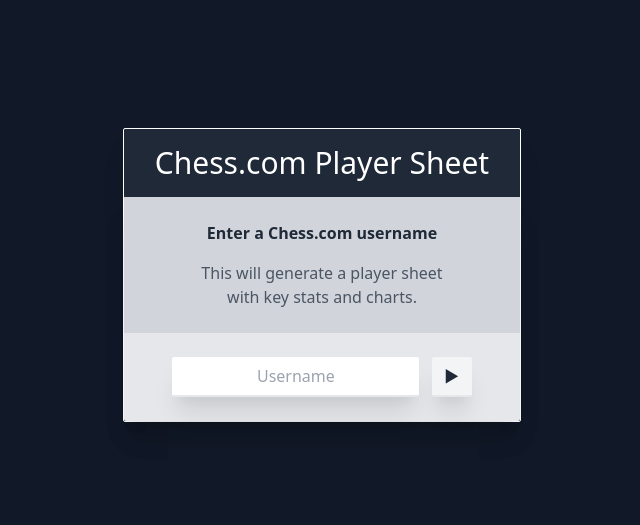
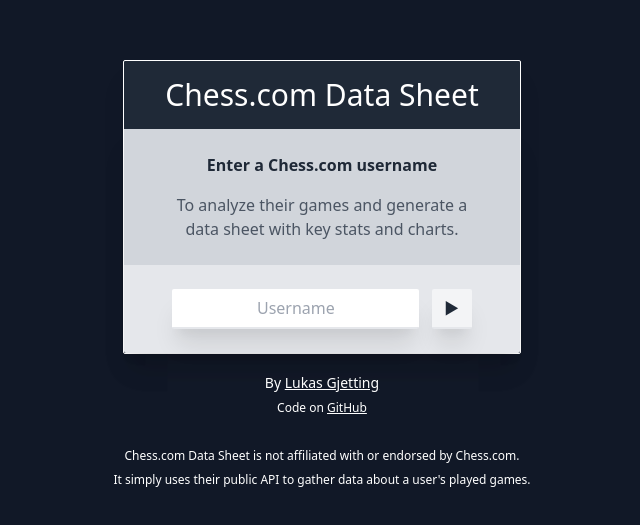
Before and after one commit to lukasgjetting/chess-com-player-sheet, a website built with Parcel: page src/index.html in a window 1280 px wide. Shown: the part 125-650 px from the top of the page, without its empty margins (318-958 px from the left). Built offline with nearby package versions, Linux system fonts and the light colour scheme.

Commit message:
Add title and footer to both pages

```diff
--- a/src/index.html
+++ b/src/index.html
@@ -13,17 +13,18 @@
 
             gtag('config', 'G-J6RW2JVLQP');
         </script>
+        <title>Chess.com Data Sheet Generator</title>
     </head>
     <body class="bg-gray-900 w-full h-full flex flex-col justify-center items-center">
         <div class="text-center border border-white pt-4 rounded-sm shadow-xl bg-gray-800">
-            <h1 class="text-white font-light text-3xl mb-4">Chess.com Player Sheet</h1>
+            <h1 class="text-white font-light text-3xl mb-4">Chess.com Data Sheet</h1>
             <div class="flex flex-col bg-gray-200 rounded-sm shadow-xl text-center">
                 <div class="px-12 py-6 bg-gray-300 flex flex-col">
                     <span class="font-bold text-gray-800 mb-4">Enter a Chess.com username</span>
                     <span class="text-gray-600 font-light">
-                        This will generate a player sheet
+                        To analyze their games and generate a
                         <br />
-                        with key stats and charts.
+                        data sheet with key stats and charts.
                     </span>
                 </div>
                 <div class="px-12 py-6">
@@ -43,6 +44,24 @@
                 </div>
             </div>
         </div>
+        <footer class="text-center font-extralight mt-4">
+            <span class="text-white text-sm">
+                By
+                <a class="underline" href="https://twitter.com/lukasgjetting">Lukas Gjetting</a>
+            </span>
+            <br />
+            <span class="text-white text-xs">
+                Code on
+                <a class="underline" href="https://github.com/lukasgjetting/chess-com-player-sheet">GitHub</a>
+            </span>
+            <br />
+            <br />
+            <span class="text-xs text-white font-thin">
+                Chess.com Data Sheet is not affiliated with or endorsed by Chess.com.
+                <br />
+                It simply uses their public API to gather data about a user's played games.
+            </span>
+        </footer>
         <script src="script.ts"></script>
     </body>
 </html>
--- a/src/sheet.html
+++ b/src/sheet.html
@@ -13,6 +13,7 @@
 
             gtag('config', 'G-J6RW2JVLQP');
         </script>
+        <title>Chess.com Data Sheet Generator</title>
     </head>
     <body class="bg-gray-900">
         <div id="go-back-wrapper" class="pt-8 text-white">
@@ -55,7 +56,7 @@
             <div id="charts">
                 <div class="flex justify-between items-center">
                     <h1 class="text-2xl font-semibold">
-                        Player Sheet for
+                        Data Sheet for
                         <span id="username" class="font-extralight"></span>
                     </h1>
                     <span class="text-gray-400 font-light italic">
@@ -123,6 +124,13 @@
                 Code on
                 <a class="underline" href="https://github.com/lukasgjetting/chess-com-player-sheet">GitHub</a>
             </span>
+            <br />
+            <br />
+            <span class="text-xs text-white font-thin">
+                Chess.com Data Sheet is not affiliated with or endorsed by Chess.com.
+                <br />
+                It simply uses their public API to gather data about a user's played games.
+            </span>
         </footer>
         <script src="sheet.ts"></script>
     </body>
```
